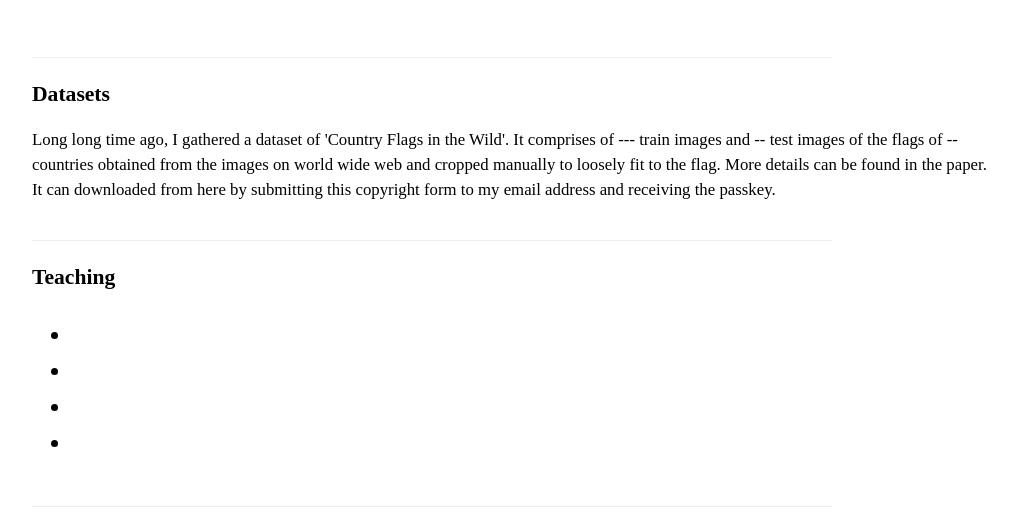
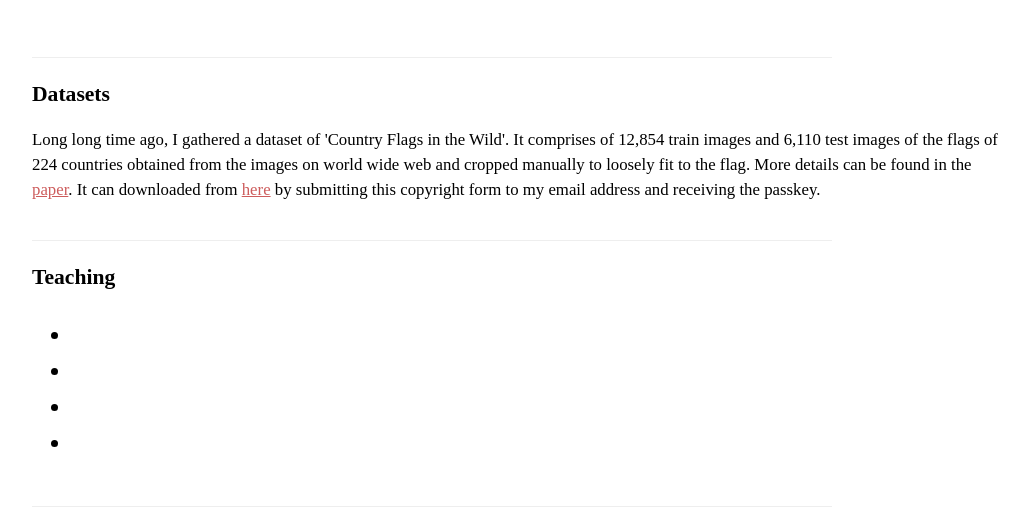
Before and after one commit to saumya-jetley/saumya-jetley-legacy-github-io, a plain HTML site: page index.html in a window 1280 px wide. Shown: the part 3080-3601 px from the top of the page, without its empty margins (124-1155 px from the left). Drawn offline with nearby package versions, Linux system fonts and the light colour scheme.

Commit message:
datasets, need to add text for the teaching work undertaken till date

```diff
--- a/index.html
+++ b/index.html
@@ -231,9 +231,9 @@ In this work, we propose to directly regress to objects' shapes in addition to t
       <h2 style="font-size:90%; font-family:Times New Roman;" align="justify"><strong> Datasets </strong></h2>
       <p style="font-size:70%; font-family:Times New Roman;">
       Long long time ago, I gathered a dataset of 'Country Flags in the Wild'. It comprises of
-      --- train images and -- test images of the flags of -- countries obtained from the images on world wide web and cropped manually to
-      loosely fit to the flag. More details can be found in the paper. <br/>
-      It can downloaded from here by submitting this copyright form to my email address and receiving the passkey.
+      12,854 train images and 6,110 test images of the flags of 224 countries obtained from the images on world wide web and cropped manually to
+      loosely fit to the flag. More details can be found in the <a href="https://ieeexplore.ieee.org/abstract/document/6707635">paper</a>.
+      It can downloaded from <a href="/data/tvg/sjetley/">here</a> by submitting this copyright form to my email address and receiving the passkey.
       </p>
    </header>
 
```
